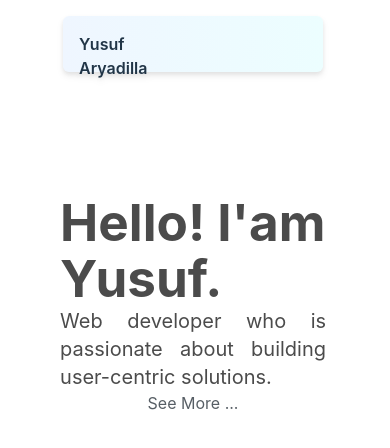
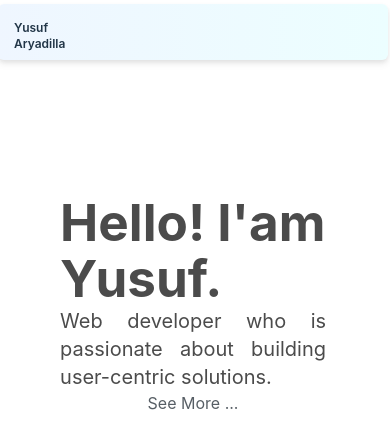
Before and after one commit to yusufarya/my-app-profile-reactjs, a React (Vite) app: page / in a window 390 px wide. Shown: the top 448 px of the page. Built offline with nearby package versions, Linux system fonts and the light colour scheme.

Commit message:
responsive navbar for mobile v

```diff
--- a/index.html
+++ b/index.html
@@ -7,7 +7,7 @@
     <title>MYAPP - PROFILE</title>
   </head>
   <body>
-    <div id="root"></div>
+    <div id="root" class="h-screen"></div>
     <script type="module" src="/src/main.jsx"></script>
   </body>
 </html>
--- a/src/component/parcial/main_container.jsx
+++ b/src/component/parcial/main_container.jsx
@@ -26,10 +26,10 @@ function Main() {
             {/* <Topbar/> */}
             <div className="flex justify-center h-24 relative">
 
-                <div className="grid grid-cols-3 gap-4 fixed top-0 drop-shadow-md w-2/3 h-14 rounded-md my-4 bg-gradient-to-r from-blue-50 to-cyan-50"
+                <div className="grid grid-cols-3 gap-4 fixed top-0 drop-shadow-md w-full lg:w-2/3 md:w-2/3 sm:w-2/3 h-14 rounded-md my-1 lg:my-4 md:my-4 sm:my-3 bg-gradient-to-r from-blue-50 to-cyan-50"
                     data-aos="zoom-in-up">
                     <div className="mx-4 my-4">
-                        <h3 className='font-semibold'>Yusuf Aryadilla</h3>
+                        <h3 className='font-semibold text-xs lg:text-base md:text-sm'>Yusuf Aryadilla</h3>
                     </div>
                     <div className="col-span-2 flex justify-end  ">
                         {
--- a/src/component/parcial/topbar.jsx
+++ b/src/component/parcial/topbar.jsx
@@ -18,7 +18,7 @@ function Topbar(props) {
     return (
         <>
             <div className="relative ">
-                <div className="z-99 flex justify-center fixed w-1/2 h-14 rounded-md my-3 bg-gradient-to-r from-cyan-50 to-blue-50">
+                <div className="z-99 flex justify-center fixed w-1/2 h-14 rounded-md my-1 lg:my-3 md:my-3 sm:my-3 bg-gradient-to-r from-cyan-50 to-blue-50">
                     {
                         dataNavbar.map((data, idx) => {
                             return (
```
